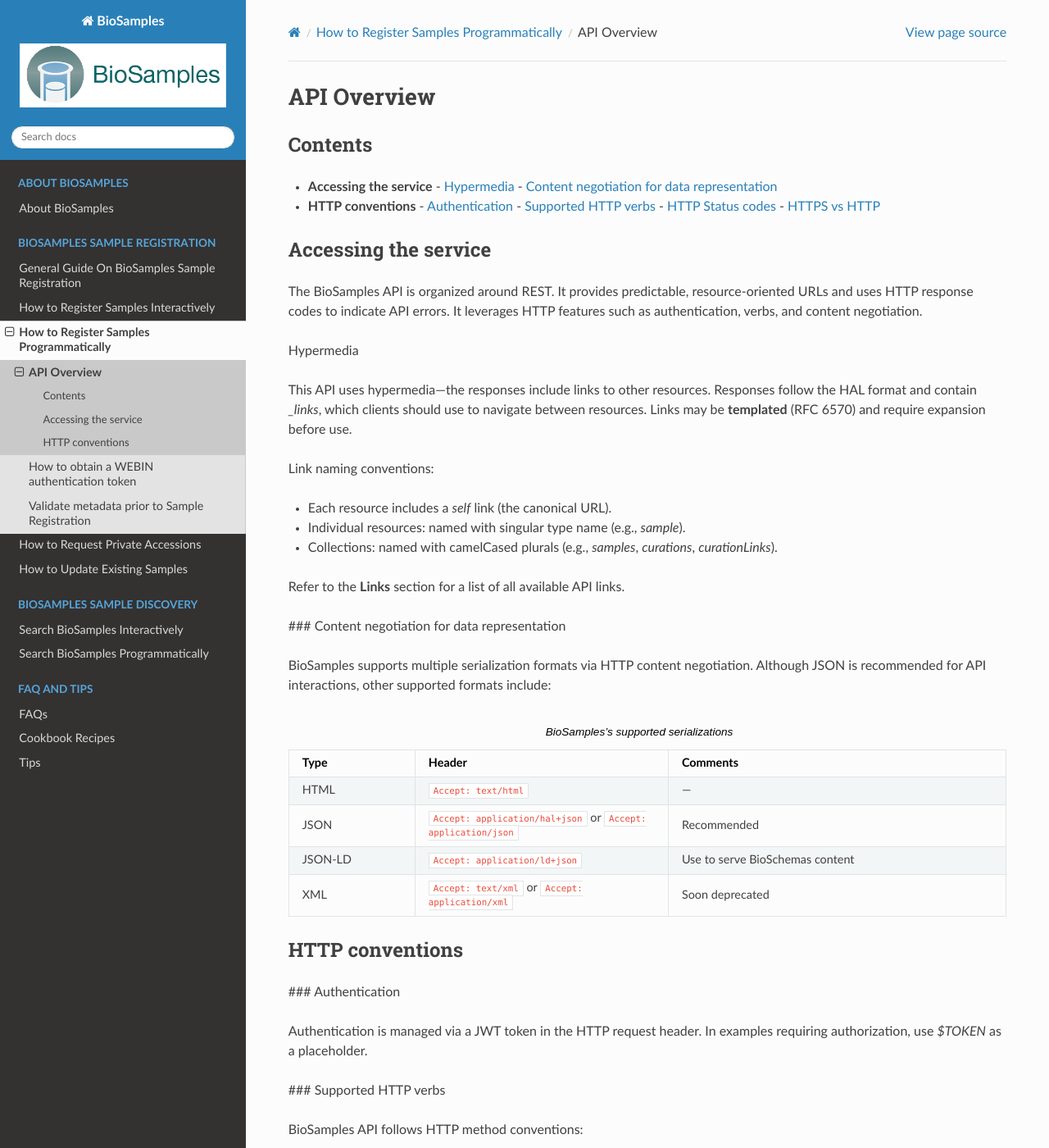
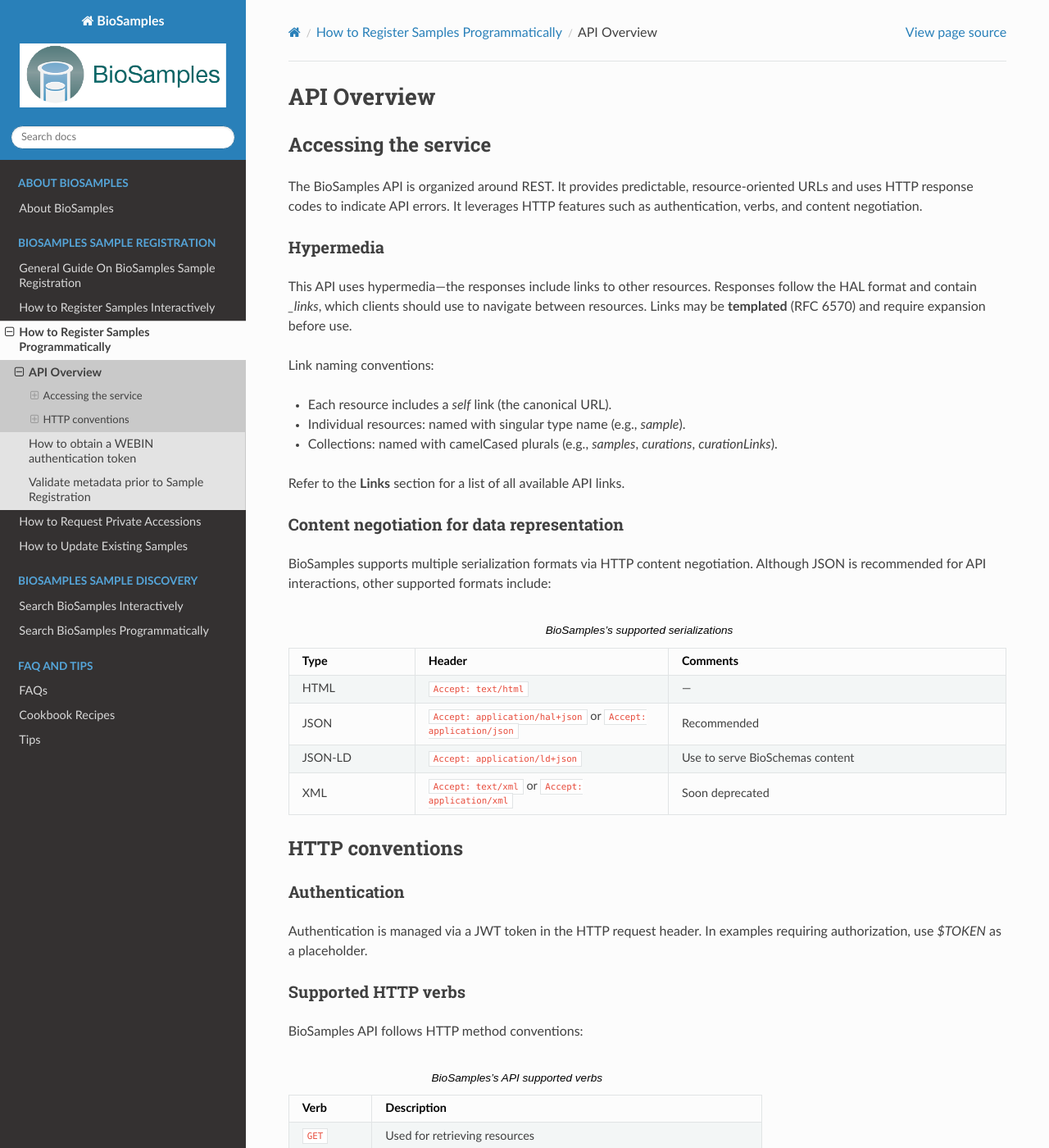
Before and after one commit to EBIBioSamples/read_docs, a Sphinx documentation site: the page built from docs/submit/programmatically/overview.rst, in a window 1280 px wide and 1400 px high. Shown: the whole window at 82% size. Built offline with Sphinx 7.4.7 and the Read the Docs theme 3.1.0, drawn with Linux system fonts in a browser that asks for light colours; some of the changed text lies outside the part shown.

Commit message:
format overview.rst

```diff
--- a/docs/submit/interactively.rst
+++ b/docs/submit/interactively.rst
@@ -24,6 +24,7 @@
 In the next section we break this down into individual steps.
 
 
+
 Metadata Standards
 ------------------
 
@@ -31,6 +32,7 @@
 **Please note that registering a BioSample with an ENA checklist is a requirement for submitting data using this sample to ENA.**
 
 See `here <https://www.ebi.ac.uk/ena/browser/checklists>`_ for the collection of ENA GSC-based Sample Checklists.
+
 
 
 Completing the template spreadsheet
--- a/docs/submit/programmatically/overview.rst
+++ b/docs/submit/programmatically/overview.rst
@@ -1,17 +1,5 @@
 API Overview
 ============
-
-Contents
---------
-
-- **Accessing the service**
-  - `Hypermedia <#hypermedia>`__
-  - `Content negotiation for data representation <#content-negotiation-for-data-representation>`__
-- **HTTP conventions**
-  - `Authentication <#authentication>`__
-  - `Supported HTTP verbs <#supported-http-verbs>`__
-  - `HTTP Status codes <#http-status-codes>`__
-  - `HTTPS vs HTTP <#https-vs-http>`__
 
 Accessing the service
 ---------------------
@@ -19,6 +7,7 @@
 The BioSamples API is organized around REST. It provides predictable, resource-oriented URLs and uses HTTP response codes to indicate API errors. It leverages HTTP features such as authentication, verbs, and content negotiation.
 
 Hypermedia
+**********
 
 This API uses hypermedia—the responses include links to other resources. Responses follow the HAL format and contain `_links`, which clients should use to navigate between resources. Links may be **templated** (RFC 6570) and require expansion before use.
 
@@ -30,7 +19,8 @@
 
 Refer to the **Links** section for a list of all available API links.
 
-### Content negotiation for data representation
+Content negotiation for data representation
+*******************************************
 
 BioSamples supports multiple serialization formats via HTTP content negotiation. Although JSON is recommended for API interactions, other supported formats include:
 
@@ -58,11 +48,13 @@
 HTTP conventions
 ----------------
 
-### Authentication
+Authentication
+**************
 
 Authentication is managed via a JWT token in the HTTP request header. In examples requiring authorization, use `$TOKEN` as a placeholder.
 
-### Supported HTTP verbs
+Supported HTTP verbs
+********************
 
 BioSamples API follows HTTP method conventions:
 
@@ -86,7 +78,8 @@
      - Used to add structured data (e.g. antibiogram data) to existing samples
 
 
-### HTTP Status codes
+HTTP Status codes
+*****************
 
 The API uses standard HTTP status codes to indicate request outcomes. For a full reference, see MDN Web Docs.
 
@@ -110,6 +103,7 @@
      - The HTTP method is not allowed on this resource.
 
 
-### HTTPS vs HTTP
+HTTPS vs HTTP
+*************
 
 BioSamples is served exclusively over HTTPS in line with EMBL-EBI’s security guidelines. Refer to the linked Technical Services Cluster blog post for full details.
```
